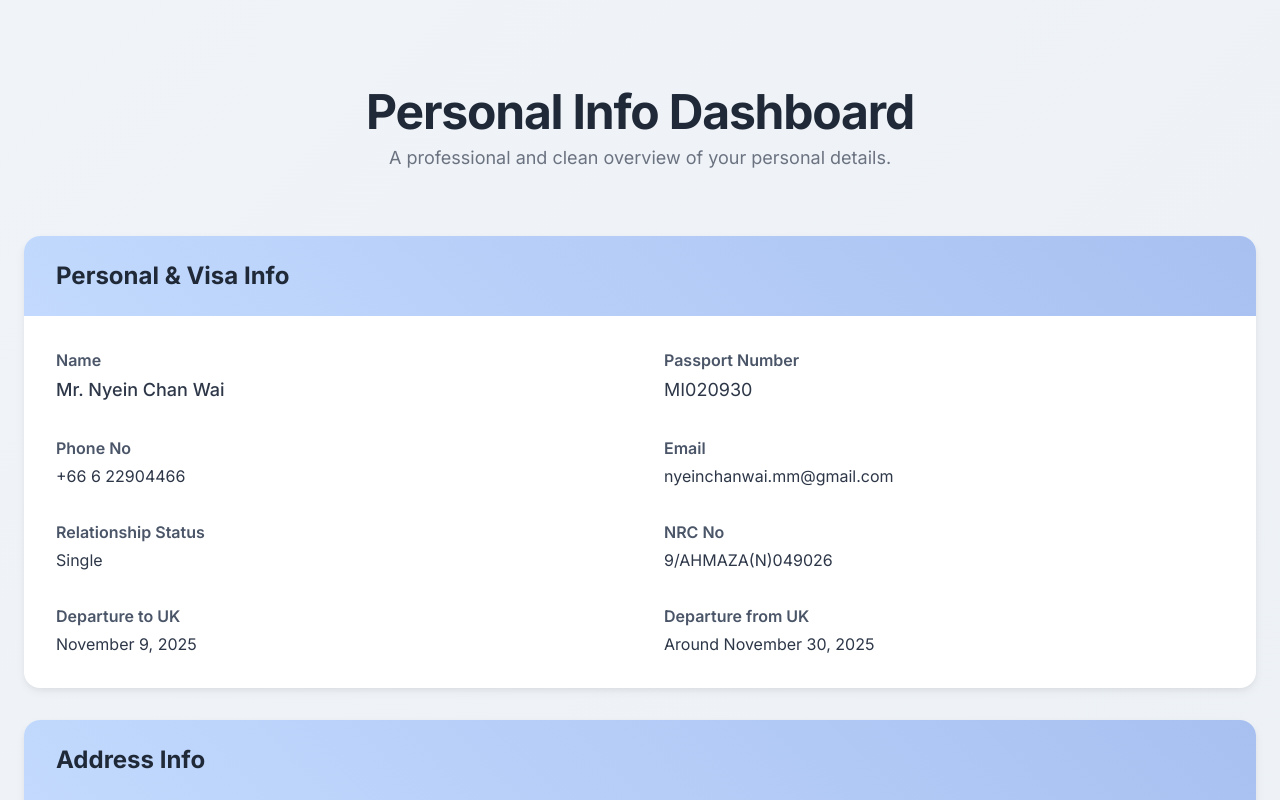
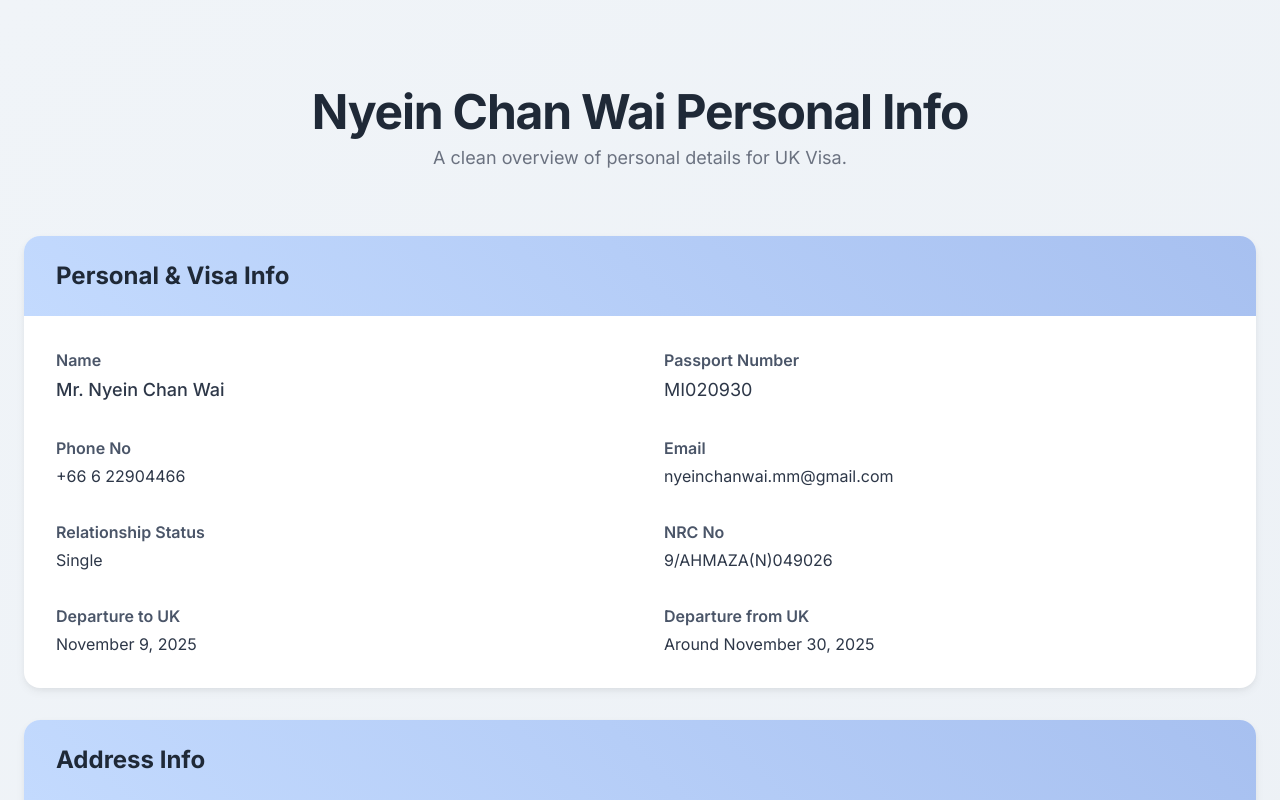
Before and after one commit to geeksquadstudio/ncw, a plain HTML site: page index.html in a window 1280 px wide. Shown: the top 800 px of the page. Drawn offline with nearby package versions, Linux system fonts and the light colour scheme.

Commit message:
Update index.html
Update the Header

```diff
--- a/index.html
+++ b/index.html
@@ -76,8 +76,8 @@
 
     <div class="container">
         <header class="text-center py-8">
-            <h1 class="text-4xl md:text-5xl font-extrabold text-gray-800 tracking-tight">Personal Info Dashboard</h1>
-            <p class="mt-2 text-lg text-gray-500">A professional and clean overview of your personal details.</p>
+            <h1 class="text-4xl md:text-5xl font-extrabold text-gray-800 tracking-tight">Nyein Chan Wai Personal Info</h1>
+            <p class="mt-2 text-lg text-gray-500">A clean overview of personal details for UK Visa.</p>
         </header>
 
         <!-- Personal Info Card -->
```
